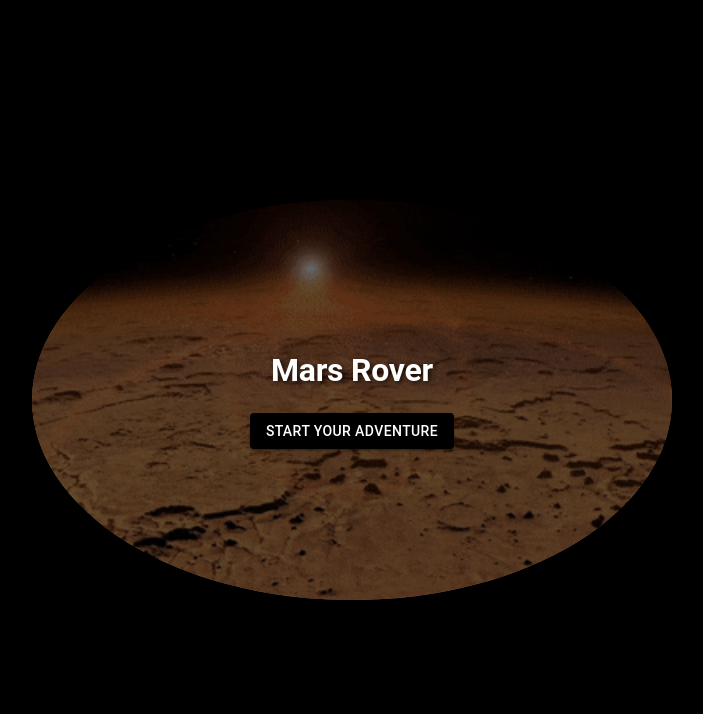
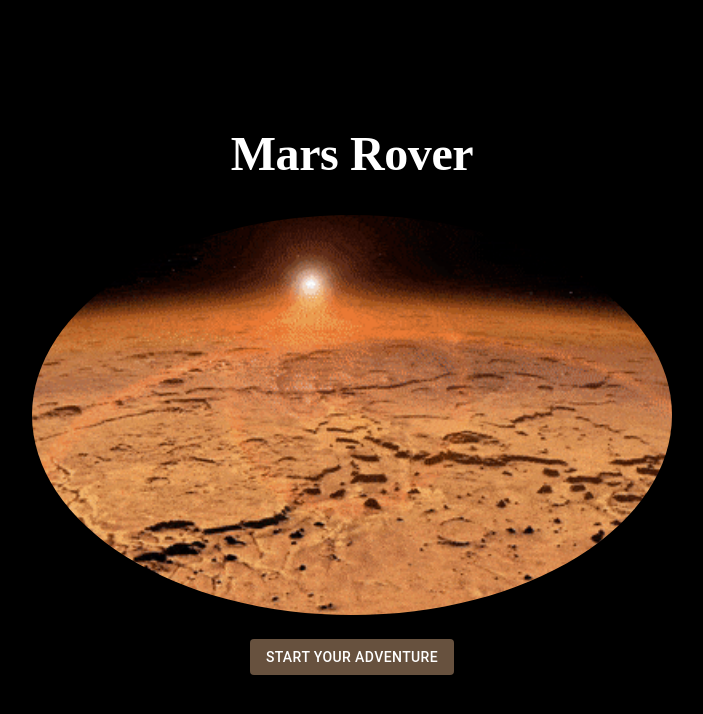
Before and after one commit to fedelopez89/mars-rover, a React (Create React App) app: page / in a window 1280 px wide. Shown: the top 714 px of the page, without its empty margins (288-991 px from the left). Built offline with nearby package versions, Linux system fonts and the light colour scheme.

Commit message:
bugfix styles in button, homepage

```diff
--- a/src/components/CardImage/CardImageStyles.js
+++ b/src/components/CardImage/CardImageStyles.js
@@ -60,6 +60,9 @@ const useStyles = makeStyles((theme) => ({
         textAlign: "center",
         padding: theme.spacing(1),
         backgroundColor: "rgba(0, 0, 0, 0.6)",
+        "&:hover": {
+            backgroundColor: "rgb(117 90 90 / 60%)",
+        },
     },
 }));
 
--- a/src/components/FavoritePhotos/FavoritePhotos.jsx
+++ b/src/components/FavoritePhotos/FavoritePhotos.jsx
@@ -44,7 +44,7 @@ const FavoritePhotos = () => {
         variant="contained"
         color="primary"
         component={Link}
-        className={classes.startButton}
+        className={classes.customButton}
         to="/mars-rover-photos"
       >
         {CONST_BUTTON.BUTTON_GO_BACK}
--- a/src/components/HomePage/HomePage.jsx
+++ b/src/components/HomePage/HomePage.jsx
@@ -21,6 +21,10 @@ function HomePage() {
   };
 
   return (
+    <div className={classes.homePageWrapper}>
+      <Typography variant="h2" className={classes.title}>
+        {CONST_CONFIG.HOME_PAGE_TITLE}
+      </Typography>
       <Grid container className={classes.container}>
         <Grid item xs={12} sm={6} className={classes.imageContainer}>
           <img
@@ -30,10 +34,9 @@ function HomePage() {
             onLoad={handleImageLoaded}
             ref={imageRef}
           />
+        </Grid>
+      </Grid>
       <div className={`${classes.overlay}`} ref={titleRef}>
-                    <Typography variant="h2" className={classes.title}>
-                        {CONST_CONFIG.HOME_PAGE_TITLE}
-                    </Typography>
         <div className={`${classes.buttonContainer}`} ref={buttonRef}>
           <Button
             variant="contained"
@@ -46,8 +49,7 @@ function HomePage() {
           </Button>
         </div>
       </div>
-            </Grid>
-        </Grid>
+    </div>
   );
 }
 
--- a/src/components/HomePage/HomePageStyles.js
+++ b/src/components/HomePage/HomePageStyles.js
@@ -1,8 +1,16 @@
 import { makeStyles } from "@material-ui/core/styles";
 
 const useStyles = makeStyles((theme) => ({
+    homePageWrapper: {
+        height: "100vh",
+        display: "flex",
+        alignItems: "center",
+        justifyContent: "center",
+        background: "#000",
+        flexDirection: "column",
+        gap: "2%",
+    },
     container: {
-        height: "100vh",
         display: "flex",
         alignItems: "center",
         justifyContent: "center",
@@ -22,11 +30,6 @@ const useStyles = makeStyles((theme) => ({
         objectFit: "cover",
     },
     overlay: {
-        position: "absolute",
-        top: 0,
-        left: 0,
-        width: "100%",
-        height: "100%",
         background: "rgba(0, 0, 0, 0.6)",
         display: "flex",
         alignItems: "center",
@@ -40,9 +43,11 @@ const useStyles = makeStyles((theme) => ({
         opacity: 1,
     },
     title: {
+        color: "white",
+        fontFamily: "cursive",
         marginBottom: theme.spacing(2),
         fontWeight: "bold",
-        fontSize: "2rem",
+        fontSize: "3rem",
         textAlign: "center",
         transition: "opacity 1s ease-in-out 1s",
         textShadow: "2px 2px 4px rgba(0, 0, 0, 0.6)",
@@ -55,7 +60,7 @@ const useStyles = makeStyles((theme) => ({
         justifyContent: "center",
         gap: theme.spacing(2),
         opacity: 0,
-        transition: "opacity 1s ease-in-out 2s",
+        transition: "opacity 1s ease-in-out 1.25s",
     },
     buttonContainerVisible: {
         opacity: 1,
@@ -63,13 +68,13 @@ const useStyles = makeStyles((theme) => ({
     startButton: {
         width: "100%",
         marginTop: theme.spacing(1),
-        backgroundColor: "#000",
+        backgroundColor: "#67513e",
         color: "#fff",
         "&:hover": {
-            backgroundColor: "#333",
+            backgroundColor: "#91745c",
         },
         "&:focus": {
-            backgroundColor: "#555",
+            backgroundColor: "#91745c",
         },
     },
 }));
--- a/src/components/RoverPhotos/RoverPhotos.jsx
+++ b/src/components/RoverPhotos/RoverPhotos.jsx
@@ -291,10 +291,9 @@ const RoverPhotos = () => {
           </Grid>
         </div>
         <Button
-          variant="contained"
-          color="primary"
           component={Link}
           to="/mars-rover-photos/favorites"
+          className={classes.customButton}
         >
           {CONST_BUTTON.BUTTON_VIEW_FAV}
         </Button>
--- a/src/components/RoverPhotos/RoverPhotosStyles.js
+++ b/src/components/RoverPhotos/RoverPhotosStyles.js
@@ -58,6 +58,17 @@ const useStyles = makeStyles((theme) => ({
         marginTop: 0,
         "& label + .MuiInput-formControl": {
             marginTop: 0,
+        },
+    },
+    customButton: {
+        marginTop: theme.spacing(1),
+        backgroundColor: "#67513e",
+        color: "#fff",
+        "&:hover": {
+            backgroundColor: "#91745c",
+        },
+        "&:focus": {
+            backgroundColor: "#91745c",
         },
     },
     saveButton: {
```
Lines whose indentation alone changed are shown as unchanged.
